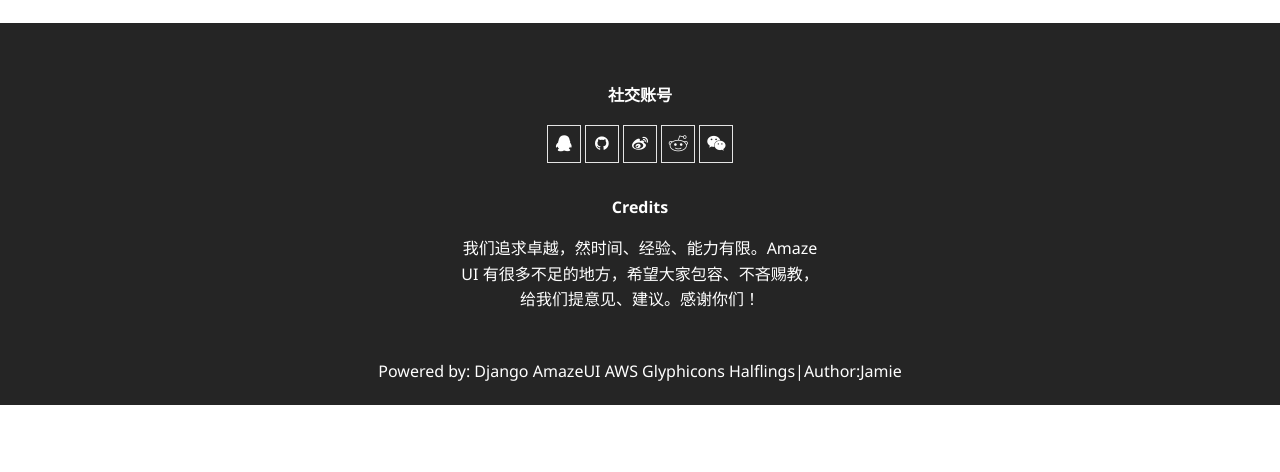
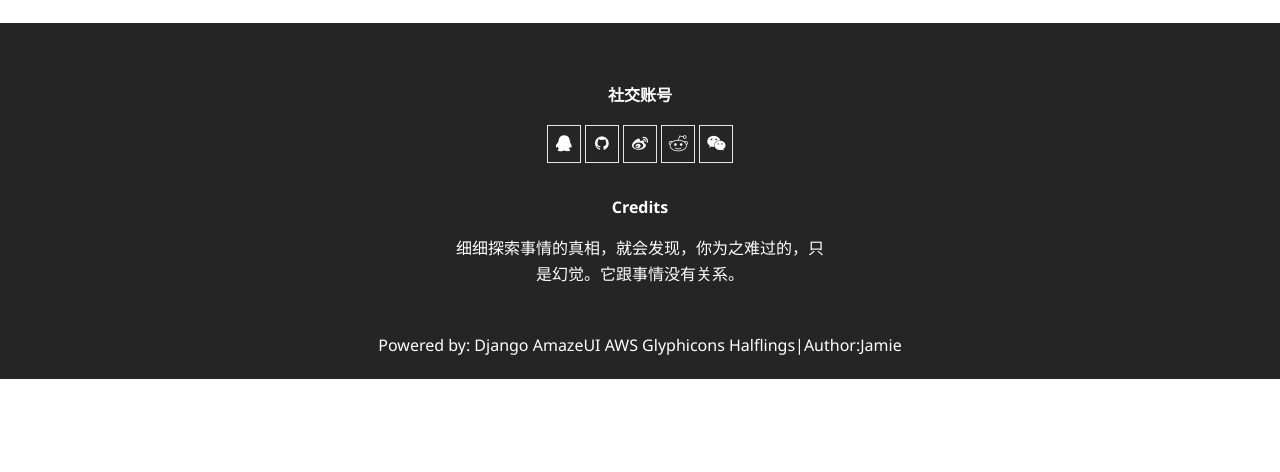
Before and after one commit to jamie1223/Myblog, a Django app: page /dream/ in a window 1280 px wide. Shown: the part 334-806 px from the top of the page. Run offline with Django 3.2, Linux system fonts and the light colour scheme; tables that the repository leaves empty hold one stand-in row (values such as "Sample post").

Commit message:
Update origin.html

```diff
--- a/templates/origin.html
+++ b/templates/origin.html
@@ -43,7 +43,7 @@
                 <a href=""><span class="am-icon-weixin am-icon-fw blog-icon blog-icon"></span></a>
             </p>
             <h3>Credits</h3>
-            <p>我们追求卓越，然时间、经验、能力有限。Amaze UI 有很多不足的地方，希望大家包容、不吝赐教，给我们提意见、建议。感谢你们！</p>
+            <p>细细探索事情的真相，就会发现，你为之难过的，只是幻觉。它跟事情没有关系。</p>
         </div>
     </div>
     <div class="blog-text-center" >Powered by: Django AmazeUI AWS Glyphicons Halflings|Author:Jamie </div>  </footer>
```
